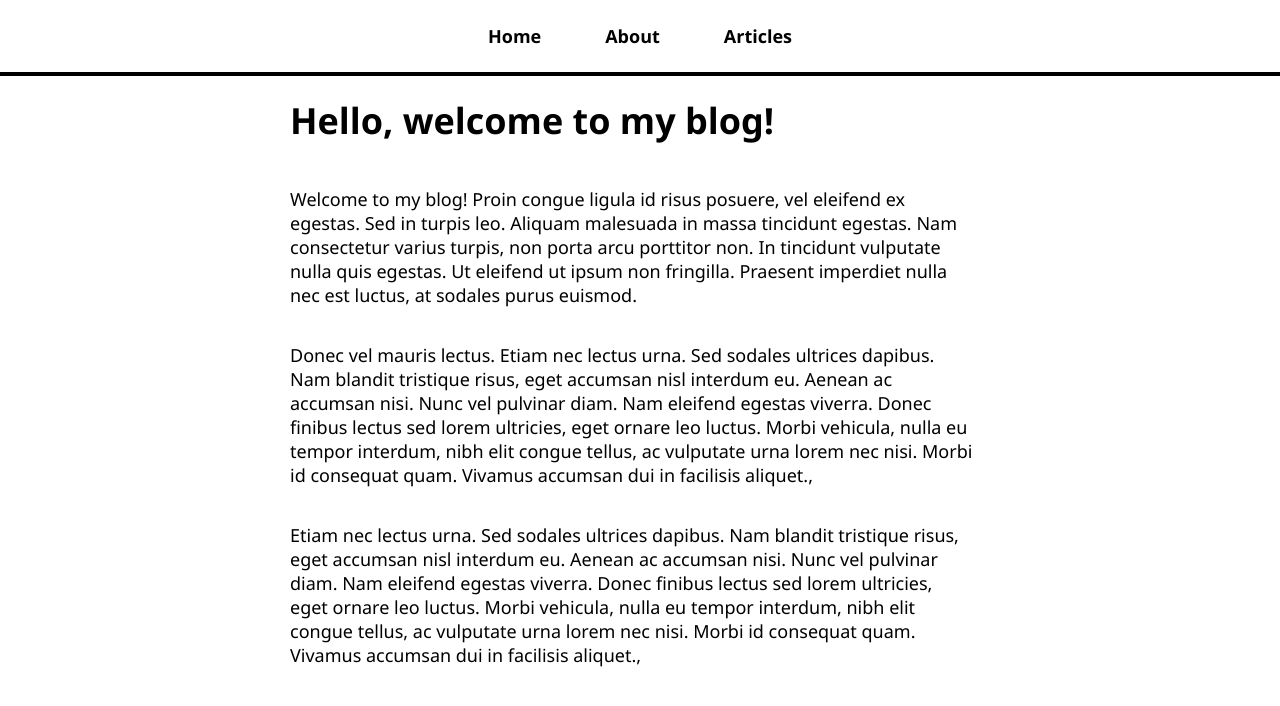
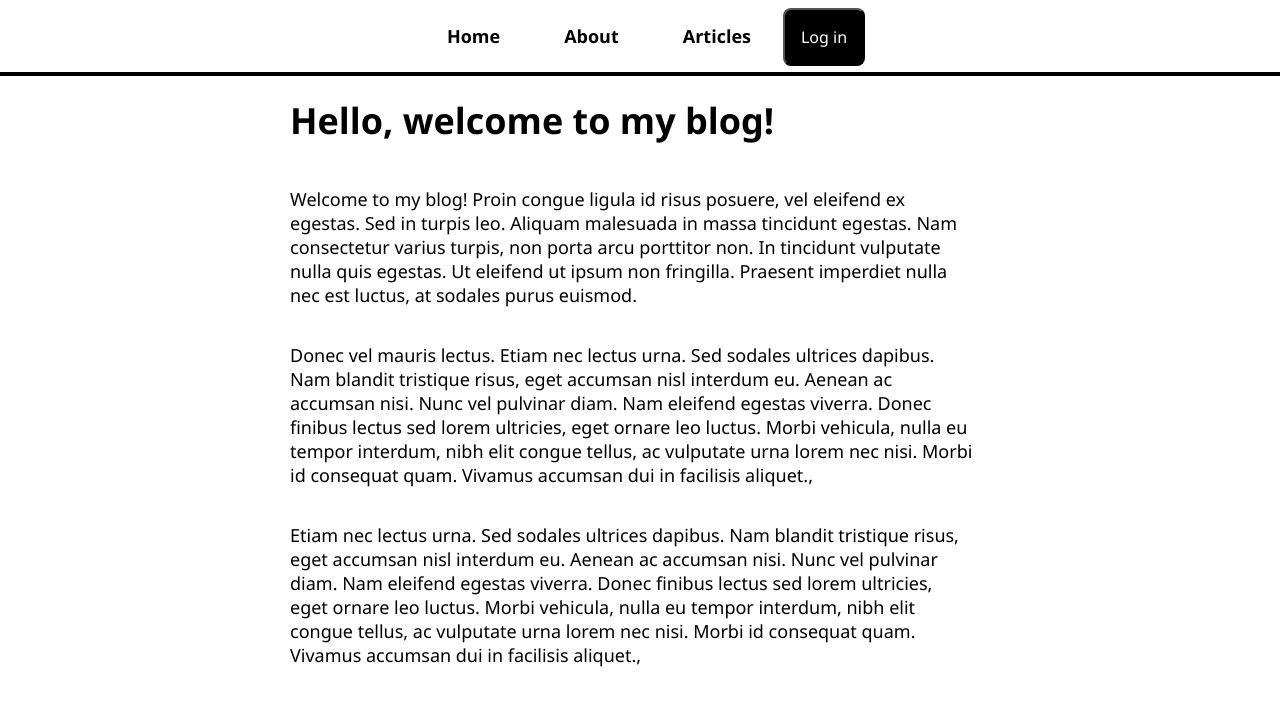
Before and after one commit to Maverick-Low/linked-in-blog-FullStack, a React (Create React App) app in the folder linkedin-blog-frontend/: page / in a window 1280 px wide. Shown: the top 706 px of the page. Built offline with nearby package versions, Linux system fonts and the light colour scheme; no server answers.

Commit message:
Navbar has logout/login button - working

```diff
--- a/linkedin-blog-frontend/src/NavBar.jsx
+++ b/linkedin-blog-frontend/src/NavBar.jsx
@@ -1,13 +1,21 @@
-import React from 'react'
-import { Link } from 'react-router-dom'
+import React from 'react';
+import { Link, useNavigate } from 'react-router-dom';
+import useUser from './hooks/useUser';
+import { signOut, getAuth } from 'firebase/auth';
 
 function NavBar() {
+    const {user} = useUser();
+    const navigate = useNavigate();
   return (
     <nav>
         <ul>
             <li><Link to = "/"> Home </Link></li>
             <li><Link to="/about"> About </Link></li>
             <li><Link to="/Articles"> Articles </Link></li>
+            {user
+                ? <button onClick = {() => {signOut(getAuth())}}> Log out </button>
+                :<button onClick={() => {navigate('/login')}}> Log in</button>
+            }
         </ul>
     </nav>
   )
```
